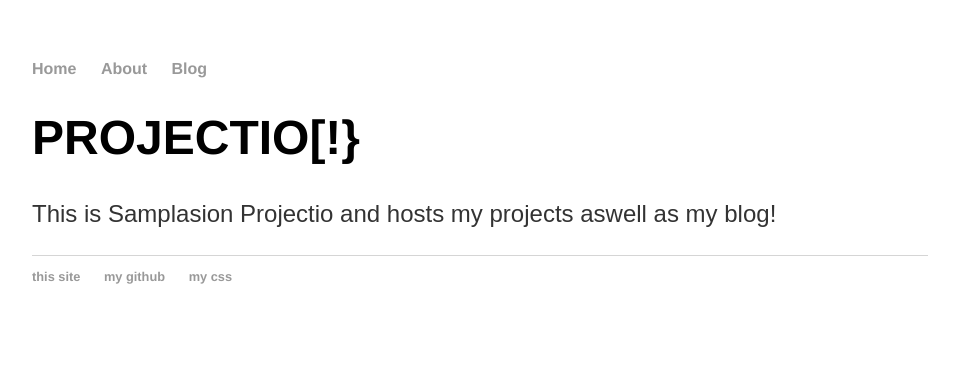
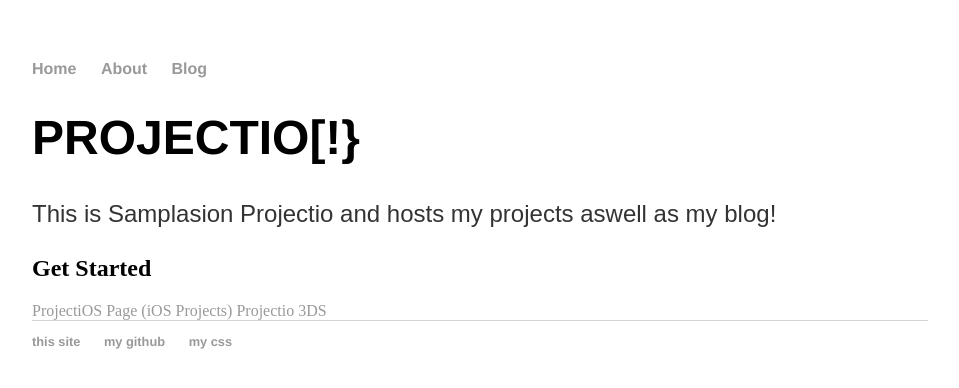
Before and after one commit to Samplasion/samplasion.github.iold, a Jekyll site: the page built from index.html, in a window 1280 px wide. Shown: the top 388 px of the page, without its empty margins (160-1119 px from the left). Built offline with Jekyll 4.4.1, drawn with Linux system fonts in a browser that asks for light colours.

Commit message:
Update index.html

```diff
--- a/index.html
+++ b/index.html
@@ -5,4 +5,7 @@ title: Samplasion Projectio [!}
 <div class="blurb">
 	<h1>PROJECTIO[!}</h1>
 	<p>This is Samplasion Projectio and hosts my projects aswell as my blog!</p>
+	<h2>Get Started</h2>
+	<a href="/projectsiOS">ProjectiOS Page (iOS Projects)</a>
+	<a href="/projects3DS">Projectio 3DS
 </div><!-- /.blurb -->
```
